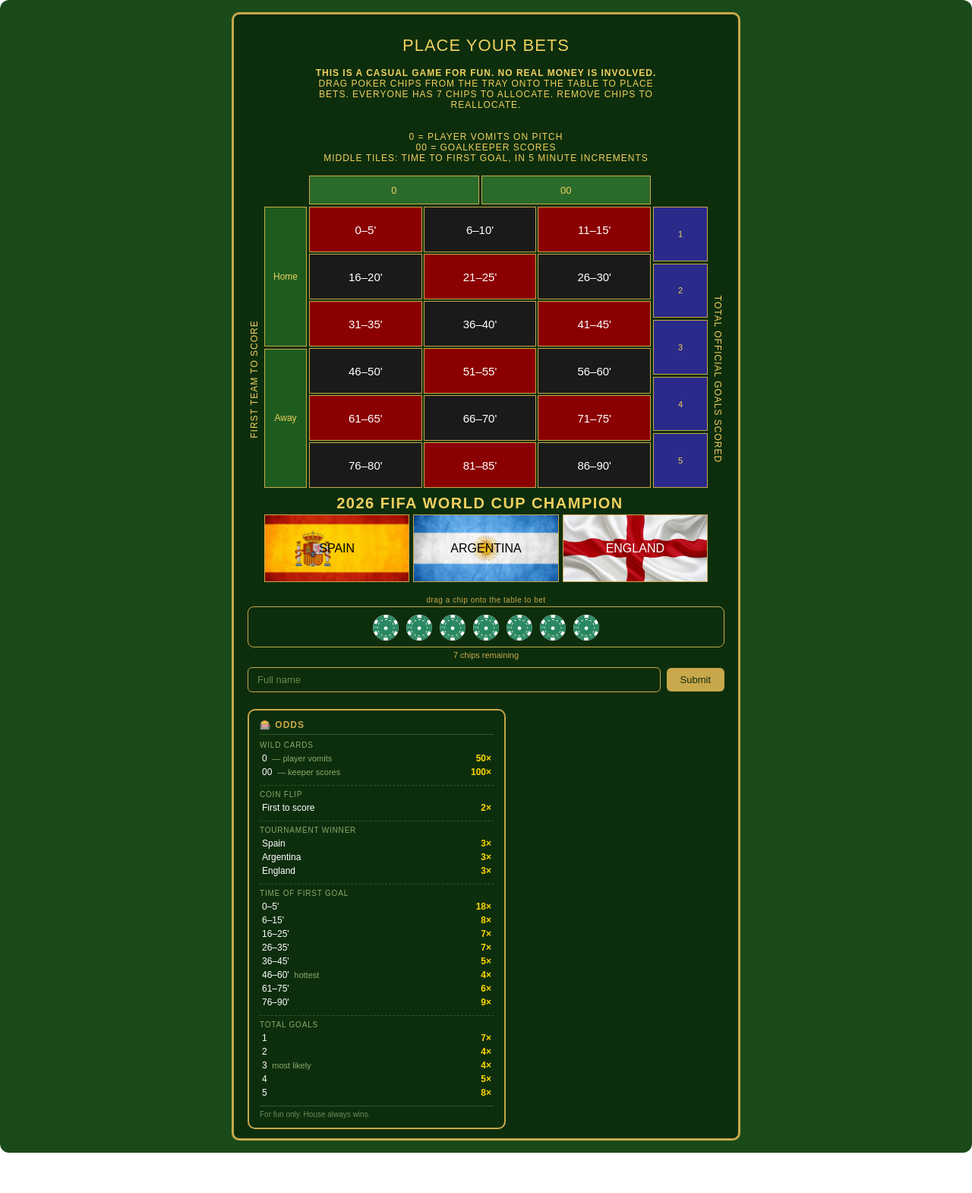
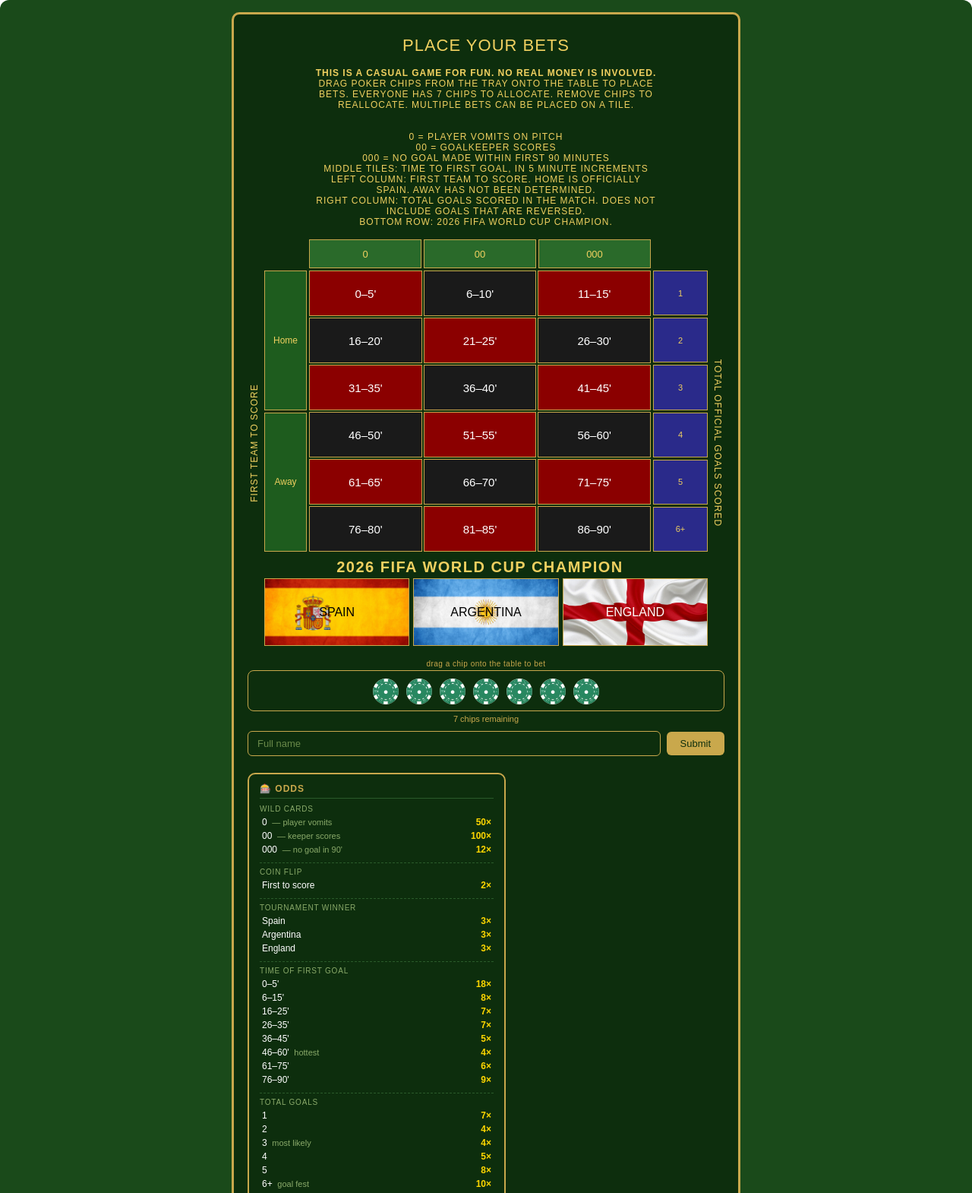
Before and after one commit to courtyenn/fifa-roulette-2026, a website: page public/index.html in a window 1280 px wide. Shown: the top 1570 px of the page at 76% size. Before the commit the page ends 1517 px from the top, so only its background shows below. Drawn offline with Linux system fonts and the light colour scheme.

Commit message:
Additional options

```diff
--- a/public/index.html
+++ b/public/index.html
@@ -467,10 +467,17 @@
       ><br />
 
       Drag poker chips from the tray onto the table to place bets. Everyone has
-      7 chips to allocate. Remove chips to reallocate. <br /><br /><br />0 =
-      Player vomits on pitch<br />
+      7 chips to allocate. Remove chips to reallocate. Multiple bets can be
+      placed on a tile.<br /><br /><br />0 = Player vomits on pitch<br />
       00 = Goalkeeper scores <br />
+      000 = No goal made within first 90 minutes <br />
       Middle tiles: Time to first goal, in 5 minute increments <br />
+      Left column: First team to score. Home is officially SPAIN. Away has not
+      been determined.
+      <br />
+      Right column: Total goals scored in the match. Does not include goals that
+      are reversed.<br />
+      Bottom row: 2026 FIFA World Cup Champion. <br />
     </p>
 
     <div id="table-with-labels" style="margin-top: 16px; margin-bottom: 32px">
@@ -496,6 +503,17 @@
             id="top00"
           >
             <span class="cell-label">00</span>
+            <div class="chip-count-badge"></div>
+            <button class="remove-btn">-1</button>
+          </div>
+          <div
+            class="cell top-cell"
+            data-group="special"
+            data-val="000"
+            data-chip-count="0"
+            id="top000"
+          >
+            <span class="cell-label">000</span>
             <div class="chip-count-badge"></div>
             <button class="remove-btn">-1</button>
           </div>
@@ -584,6 +602,17 @@
             <div class="chip-count-badge"></div>
             <button class="remove-btn">-1</button>
           </div>
+          <div
+            class="cell right-cell"
+            data-group="goals"
+            data-val="6+"
+            data-chip-count="0"
+            id="right6"
+          >
+            <span class="cell-label">6+</span>
+            <div class="chip-count-badge"></div>
+            <button class="remove-btn">-1</button>
+          </div>
         </div>
 
         <div id="bot-label">2026 FIFA World Cup Champion</div>
@@ -661,6 +690,12 @@
             00 &nbsp;<span class="dim">— keeper scores</span>
           </td>
           <td class="odds">100×</td>
+        </tr>
+        <tr>
+          <td class="label">
+            000 &nbsp;<span class="dim">— no goal in 90'</span>
+          </td>
+          <td class="odds">12×</td>
         </tr>
       </table>
 
@@ -753,6 +788,10 @@
         <tr>
           <td class="label">5</td>
           <td class="odds">8×</td>
+        </tr>
+        <tr>
+          <td class="label">6+ &nbsp;<span class="dim">goal fest</span></td>
+          <td class="odds">10×</td>
         </tr>
       </table>
 
```
